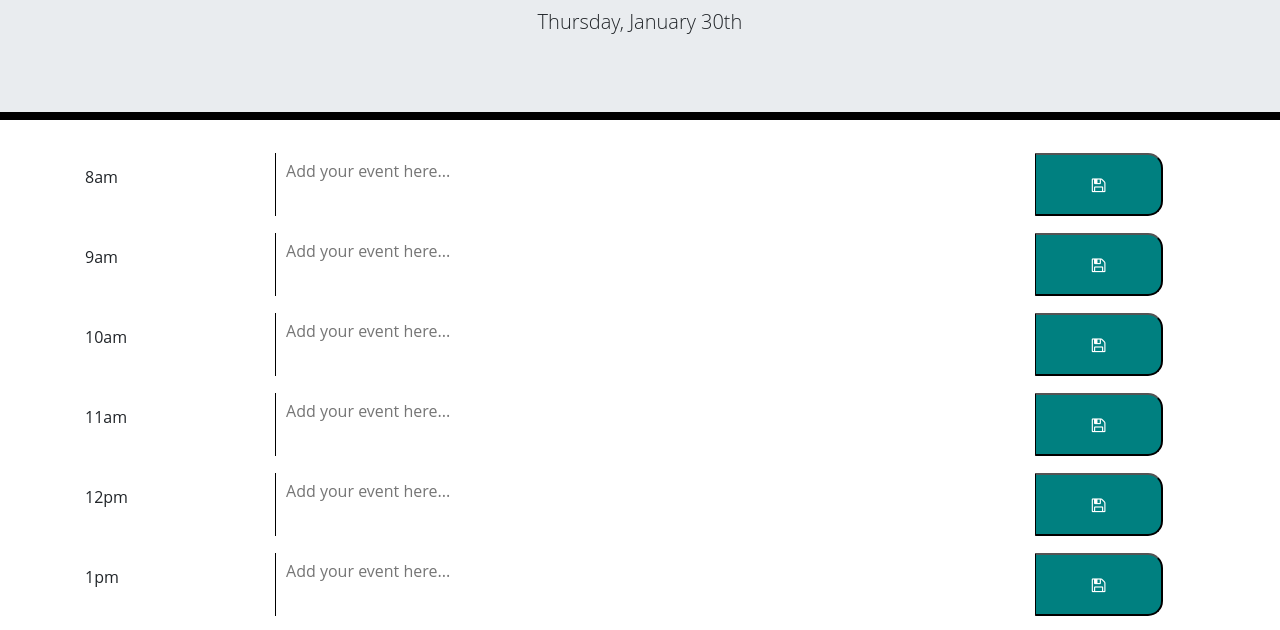
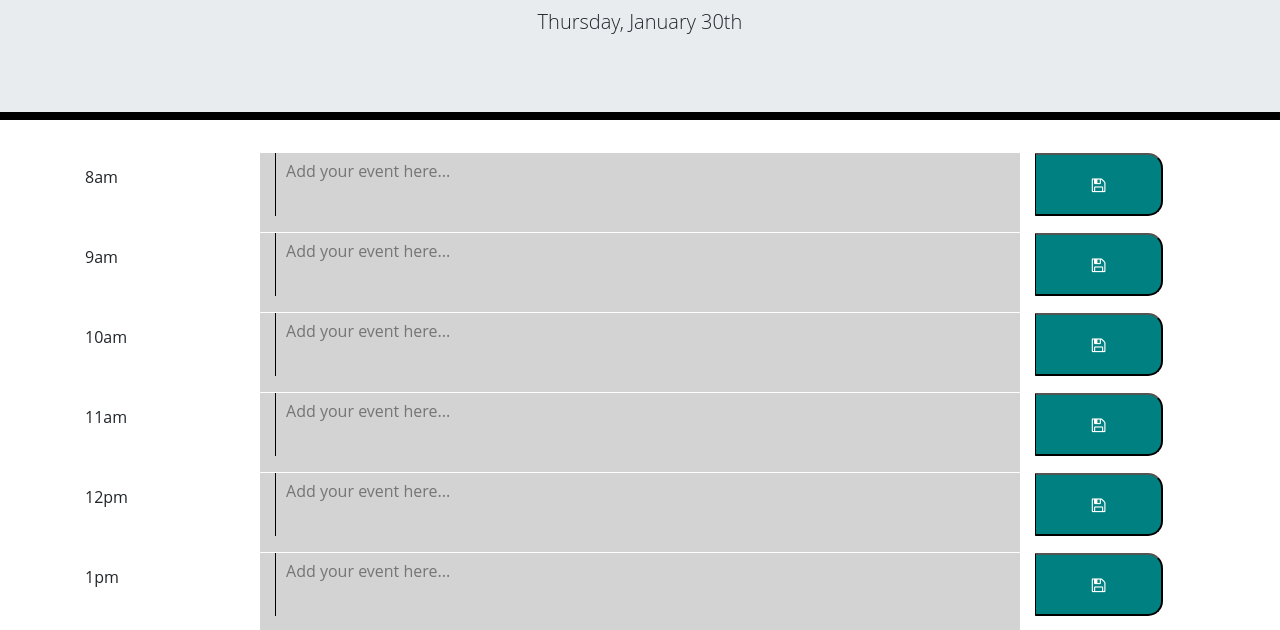
Before and after one commit to leola90/WorkDayScheduler, a plain HTML site: page index.html in a window 1280 px wide. Shown: the part 163-793 px from the top of the page. Drawn offline with nearby package versions, Linux system fonts and the light colour scheme.

Commit message:
Added colors to text area

```diff
--- a/style.css
+++ b/style.css
@@ -47,6 +47,11 @@ textarea{
   border-top: 1px dashed #000000;
 }
 
+.past {
+  background-color: #d3d3d3;
+  color: white;
+}
+
 .saveBtn {
    border-left: 1px solid black;
    border-top-right-radius: 15px;
```
